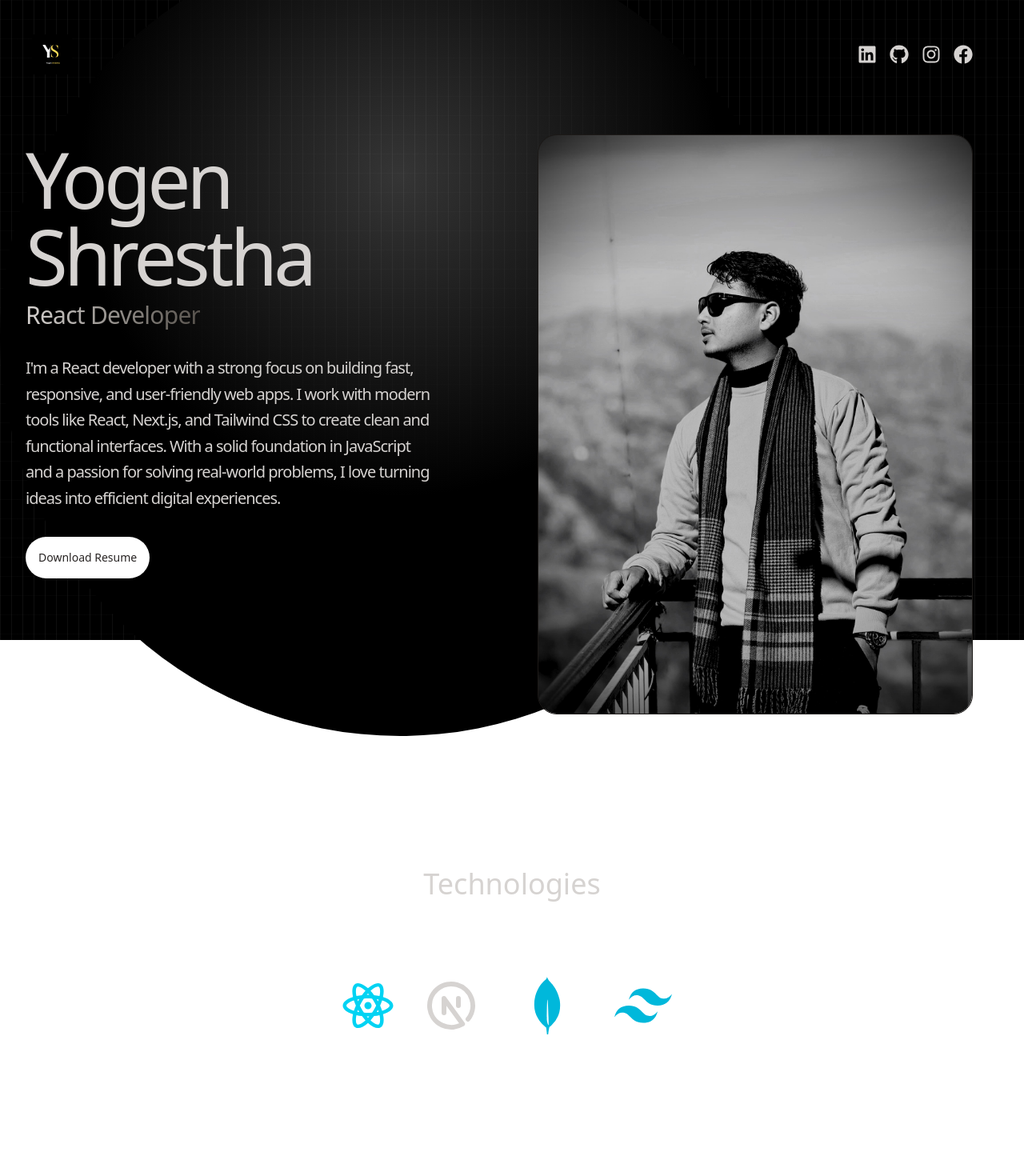
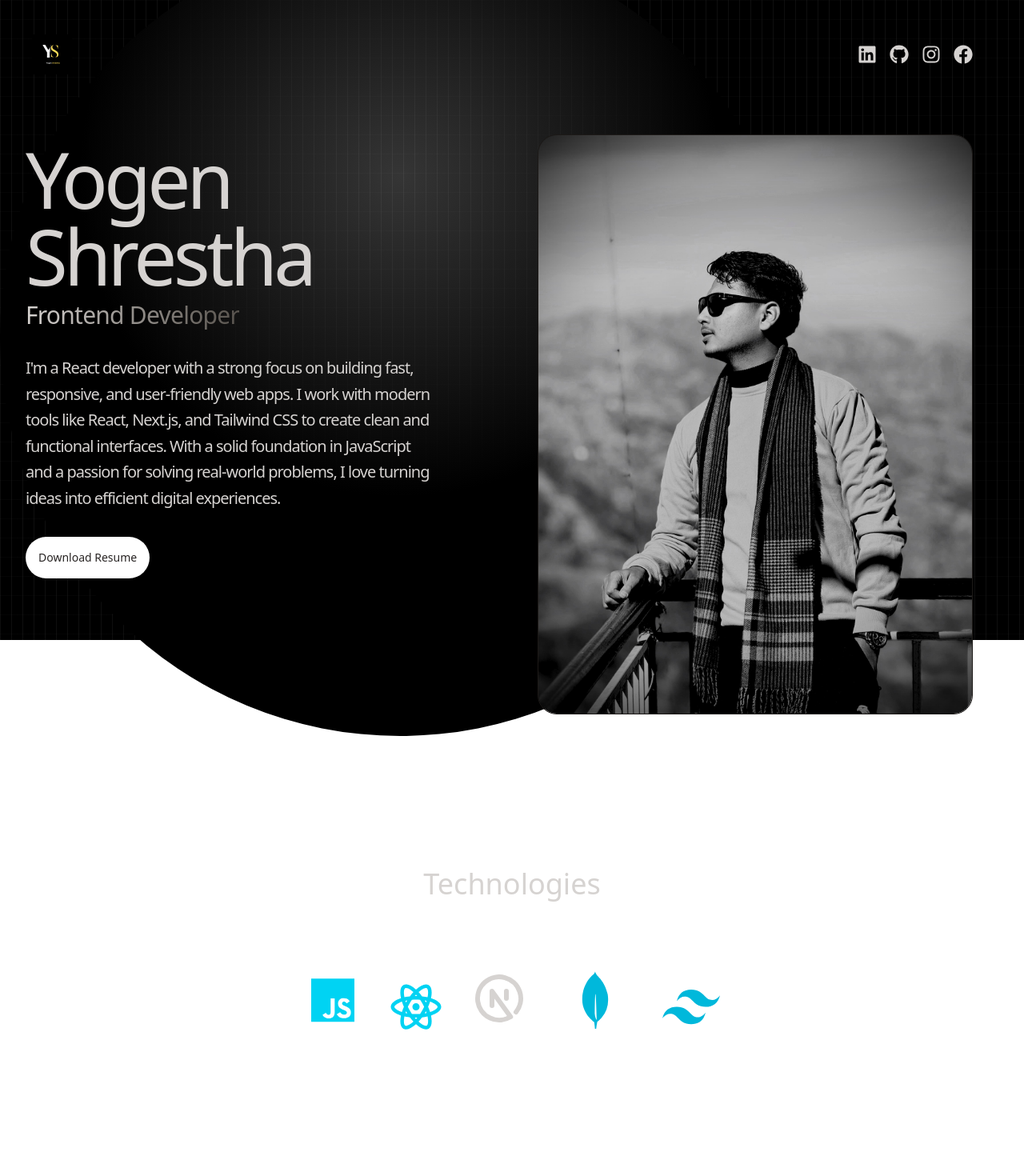
Before and after one commit to YogenStha/Portfolio-using-react-, a React (Vite) app: page / in a window 1280 px wide. Shown: the top 1470 px of the page at 80% size. Built offline with nearby package versions, Linux system fonts and the light colour scheme.

Commit message:
updated data

```diff
--- a/package.json
+++ b/package.json
@@ -11,6 +11,7 @@
   },
   "dependencies": {
     "@tailwindcss/vite": "^4.1.5",
+    "framer-motion": "^12.18.1",
     "react": "^19.1.0",
     "react-dom": "^19.1.0",
     "react-icons": "^5.5.0",
--- a/src/Components/Hero.jsx
+++ b/src/Components/Hero.jsx
@@ -1,33 +1,68 @@
 import profile from '../assets/projects/YogenStha.jpg';
 import { HERO_CONTENT } from "../constants/index.js";
+import {motion} from 'framer-motion';
+
+const containerVarianrts ={
+    hidden: { opacity: 0, x: -100},
+    visible: {
+        opacity: 1,
+        x: 0,
+        transition: {
+            duration: 0.5,
+            staggerChildren: 0.5,
+        }
+    }
+}
+ const childVariants = {
+    hidden: { opacity: 0, x: -100 },
+    visible: {
+        opacity: 1,
+        x: 0,
+        transition: {
+            duration: 0.5,
+        }
+    }
+}
 const Hero =( ) => {
     return(
         <div className="pb-4 lg:mb-36">
             <div className="flex flex-wrap lg:flex-row-reverse">
                 <div className="w-full lg:w-1/2">
                 <div className="flex justify-center lg:p-8">
-                    <img src={profile} alt="Yogen Shrestha" className="border border-stone-900 rounded-3xl"/>
+                    < motion.img
+                    src={profile}
+                    alt="Yogen Shrestha"
+                    className="border border-stone-900 rounded-3xl"
+                    width ={650}
+                    height={650}
+                    initial={{ x: 100, opacity: 0}}
+                    animate={{ x: 0, opacity: 1 }}
+                    transition={{ duration: 1, delay: 1.5 }}
+                    />
                 </div>
                 </div>
                 <div className="w-full lg:w-1/2">
-                <div className="flex flex-col items-center lg:items-start mt-10">
-                    <h2 className="pb-2 text-4xl tracking-tighter lg:text-8xl">Yogen Shrestha</h2>
-                    <span className="bg-gradient-to-r from-stone-300
-                    to-stone-600 bg-clip-text text-3xl tracking-tight text-transparent">React Developer</span>
-                    <p className="my-2 max-w-lg py-6 text-xl leading-relaxed tracking-tighter">
+                <motion.div
+                    initial="hidden"
+                    animate="visible"
+                    variants={containerVarianrts}
+                className="flex flex-col items-center lg:items-start mt-10">
+                    <motion.h2  variants={childVariants} className="pb-2 text-4xl tracking-tighter lg:text-8xl">Yogen Shrestha</motion.h2>
+                    <motion.span variants={childVariants} className="bg-gradient-to-r from-stone-300
+                    to-stone-600 bg-clip-text text-3xl tracking-tight text-transparent">Frontend Developer</motion.span>
+                    <motion.p variants={childVariants} className="my-2 max-w-lg py-6 text-xl leading-relaxed tracking-tighter">
                         {HERO_CONTENT}
-                    </p>
-                    <a href="/my-resume.pdf"
-                    target="_blank"
+                    </motion.p>
+                    <motion.a href="/resume.pdf"
                     rel="noopener noreferrer"
                     download
                     className="bg-white rounded-full p-4 text-sm text-stone-800 mb-10">
-                        Download Resume</a>
-                </div>
+                        Download Resume</motion.a>
+                </motion.div>
 
                 </div>
             </div>
         </div>
-    )
+    );
 }
 export default Hero;
--- a/src/Components/Navbar.jsx
+++ b/src/Components/Navbar.jsx
@@ -10,25 +10,25 @@ const Navbar =() => {
                 </a>
             </div>
             <div className="m-8 flex item-center justify-center gap-4 text-2xl">
-                <a href="# my link will come here"
+                <a href="https://www.linkedin.com/in/yogenshrestha/"
                 target="_blank"
                 rel="noopener noreferrer"
                 aria-label="LinkedIn">
                     <FaLinkedin/>
                 </a>
-                <a href="# my link will come here"
+                <a href="https://github.com/YogenStha?tab=overview&from=2025-06-01&to=2025-06-12"
                 target="_blank"
                 rel="noopener noreferrer"
                 aria-label="GitHub">
                     <FaGithub/>
                 </a>
-                <a href="# my link will come here"
+                <a href="https://www.instagram.com/shrestha_yogen22/"
                 target="_blank"
                 rel="noopener noreferrer"
                 aria-label="Instagram">
                     <FaInstagram/>
                 </a>
-                <a href="# my link will come here"
+                <a href="https://www.facebook.com/yogen.shrestha"
                 target="_blank"
                 rel="noopener noreferrer"
                 aria-label="Facebook">
--- a/src/Components/Technologies.jsx
+++ b/src/Components/Technologies.jsx
@@ -2,25 +2,71 @@ import { RiReactjsLine } from "react-icons/ri";
 import { TbBrandNextjs } from "react-icons/tb";
 import { SiMongodb} from "react-icons/si";
 import { SiTailwindcss } from "react-icons/si";
+import { BiLogoJavascript } from "react-icons/bi";
+import {motion} from "framer-motion";
+
+const iconVariants= (duration) => ({
+    initial: {y: -10},
+    animate: {
+      y: [10,-10],
+      transition: {
+        duration: duration,
+        ease: "linear",
+        repeat: Infinity,
+        repeatType: "reverse",
+      }
+    }
+  })
+
 
 const Technologies = () => {
   return (
     <div className="pb-24">
-      <h2 className="my-20 text-center text-4xl">Technologies</h2>
-      <div className="flex flex-wrap justify-center gap-4 items-center">
-        <div>
+      <motion.h2
+      whileInView={{ opacity: 1, y: 0}}
+      initial={{ opacity: 0, y: -100 }}
+      transition={{ duration: 1.5 }}
+      className="my-20 text-center text-4xl">Technologies</motion.h2>
+      <motion.div
+        whileInView={{ opacity: 1, x: 0 }}
+        initial={{ opacity: 0, x: -100 }}
+        transition={{ duration: 1.5 }}
+        className="flex flex-wrap justify-center gap-4 items-center">
+        <motion.div
+          initial="initial"
+          animate="animate"
+          variants={iconVariants(2)}
+        className="p-4">
+          <BiLogoJavascript className="text-7xl text-cyan-400" />
+          </motion.div>
+        <motion.div
+          initial="initial"
+          animate="animate"
+          variants={iconVariants(4)}>
           <RiReactjsLine className="text-7xl text-cyan-400" />
-        </div>
-        <div className="p-4">
+        </motion.div>
+        <motion.div
+          initial="initial"
+          animate="animate"
+          variants={iconVariants(6)}
+        className="p-4">
           <TbBrandNextjs className="text-7xl " />
-        </div>
-        <div className="p-4">
+        </motion.div>
+        <motion.div
+        initial="initial"
+          animate="animate"
+          variants={iconVariants(2)}
+        className="p-4">
           <SiMongodb className="text-7xl text-cyan-500" />
-        </div>
-        <div className="p-4">
+        </motion.div>
+        <motion.div
+        initial="initial"
+          animate="animate"
+          variants={iconVariants(4)}
+        className="p-4">
         <SiTailwindcss className="text-7xl text-cyan-500"/>
-        </div>
-      </div>
+        </motion.div>
+      </motion.div>
     </div>
   );
 };
--- a/src/constants/index.js
+++ b/src/constants/index.js
@@ -11,28 +11,28 @@ export const EXPERIENCES = [
   {
     year: "2023 - Present",
     role: "Senior Full Stack Developer",
-    company: "Google Inc.",
+    company: "xyz company",
     description: `Led a team in developing and maintaining web applications using JavaScript, React.js, and Node.js. Implemented RESTful APIs and integrated with MongoDB databases. Collaborated with stakeholders to define project requirements and timelines.`,
     technologies: ["Javascript", "React.js", "Next.js", "mongoDB"],
   },
   {
     year: "2022 - 2023",
     role: "Frontend Developer",
-    company: "Adobe",
+    company: "xyz company",
     description: `Designed and developed user interfaces for web applications using Next.js and React. Worked closely with backend developers to integrate frontend components with Node.js APIs. Implemented responsive designs and optimized frontend performance.`,
     technologies: ["HTML", "CSS", "Vue.js", "mySQL"],
   },
   {
     year: "2021 - 2022",
     role: "Full Stack Developer",
-    company: "Facebook",
+    company: "xyz company",
     description: `Developed and maintained web applications using JavaScript, React.js, and Node.js. Designed and implemented RESTful APIs for data communication. Collaborated with cross-functional teams to deliver high-quality software products on schedule.`,
     technologies: ["Python", "Svelte", "Three.js", "Postgres"],
   },
   {
     year: "2020 - 2021",
     role: "Software Engineer",
-    company: "Paypal",
+    company: "xyz company",
     description: `Contributed to the development of web applications using JavaScript, React.js, and Node.js. Managed databases and implemented data storage solutions using MongoDB. Worked closely with product managers to prioritize features and enhancements.`,
     technologies: ["Ruby", "Rails", "PHP", "Sqlite"],
   },
```
Also changed, not shown: 2 other files (tests, documents, lock files or other folders).
